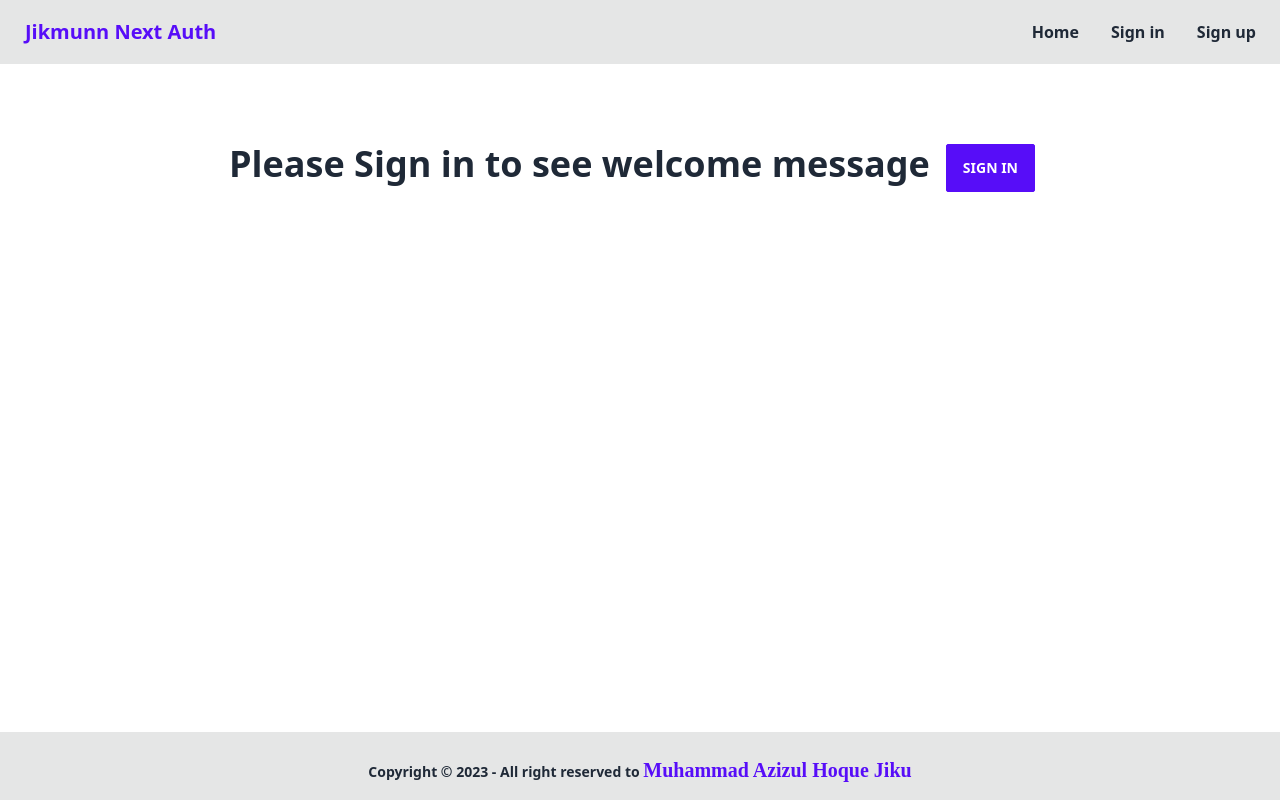
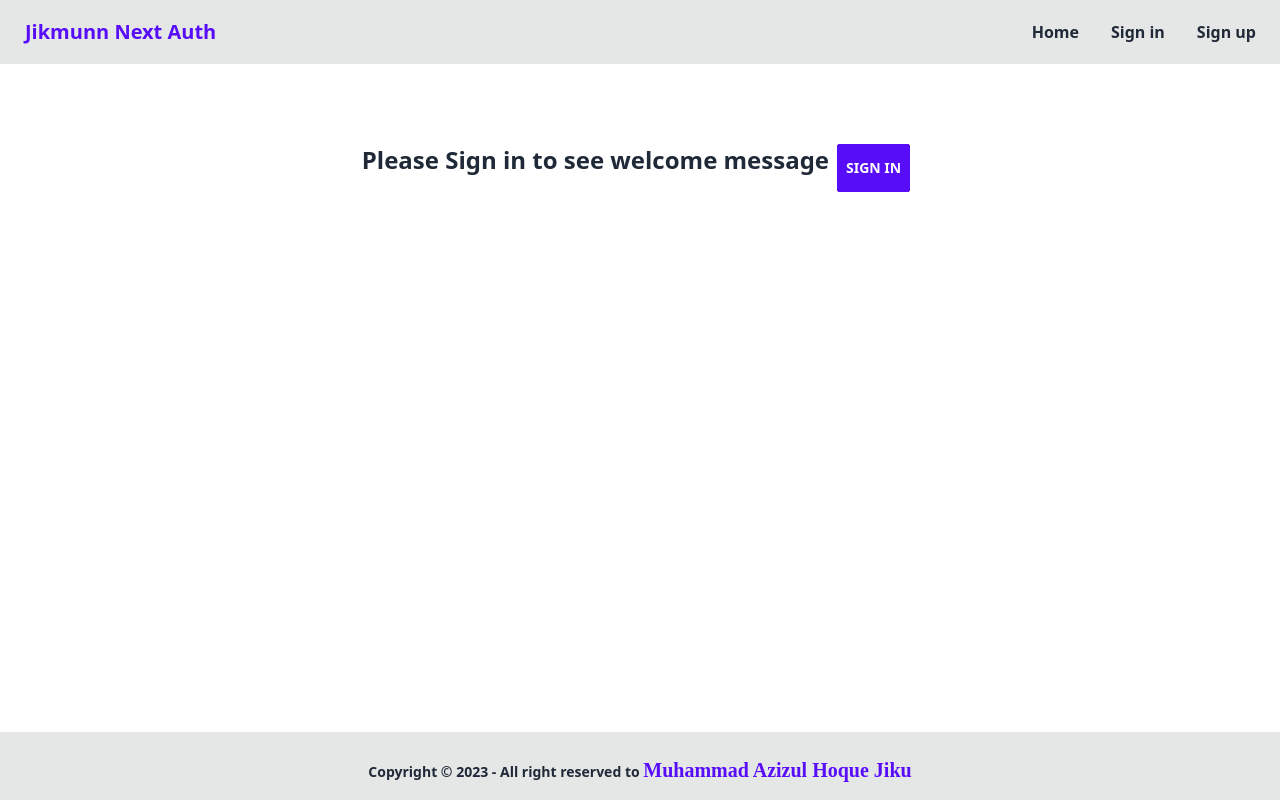
Before and after one commit to muhammad-jiku/jikmunn-next-auth-app, a Next.js app: page / in a window 1280 px wide. Built offline with nearby package versions, Linux system fonts and the light colour scheme; no server answers.

Commit message:
navigation added

```diff
--- a/components/Auth/SignIn/SignIn.jsx
+++ b/components/Auth/SignIn/SignIn.jsx
@@ -3,6 +3,7 @@
 import { signIn } from 'next-auth/react';
 import Head from 'next/head';
 import Link from 'next/link';
+import { useRouter } from 'next/navigation';
 import React from 'react';
 import { useForm } from 'react-hook-form';
 import SocialSignIn from '../SocialSignIn/SocialSignIn';
@@ -17,6 +18,7 @@ const SignIn = () => {
   } = useForm();
 
   let errorMessage;
+  const router = useRouter();
 
   const onSubmit = async () => {
     const email = watch('email');
@@ -37,6 +39,7 @@ const SignIn = () => {
       if (data) {
         console.log(data);
         reset();
+        router.push('/');
       }
     } catch (err) {
       console.log(err);
--- a/components/Auth/SignUp/SignUp.jsx
+++ b/components/Auth/SignUp/SignUp.jsx
@@ -3,6 +3,7 @@
 import axios from 'axios';
 import Head from 'next/head';
 import Link from 'next/link';
+import { useRouter } from 'next/navigation';
 import React, { useState } from 'react';
 import { useForm } from 'react-hook-form';
 
@@ -21,6 +22,7 @@ const SignUp = () => {
   } = useForm();
 
   let errorMessage;
+  const router = useRouter();
 
   const onSubmit = async () => {
     const username = watch('username')
@@ -62,6 +64,7 @@ const SignUp = () => {
             console.log(data?.message);
             // toast.success(data?.message);
             reset();
+            router.push('/');
           } else {
             console.log('Something went wrong!');
             // toast.error('Something went wrong!');
--- a/components/Auth/SocialSignIn/SocialSignIn.jsx
+++ b/components/Auth/SocialSignIn/SocialSignIn.jsx
@@ -4,8 +4,11 @@ import React from 'react';
 import googleLogo from '../../../assets/images/google.png';
 import githubLogo from '../../../assets/images/github.png';
 import Image from 'next/image';
+import { useRouter } from 'next/navigation';
 
 const SocialSignIn = () => {
+  const router = useRouter();
+
   const handleGoogleLogin = async () => {
     console.log('google sign in');
   };
--- a/components/Home/Home.jsx
+++ b/components/Home/Home.jsx
@@ -3,13 +3,20 @@
 import { useSession } from 'next-auth/react';
 import Link from 'next/link';
 import React from 'react';
+import Spinner from '../Shared/Spinner/Spinner';
 
 const HomePage = () => {
-  const { data: session } = useSession();
+  const { data: session, status } = useSession();
   console.log(session);
 
   return (
     <div>
+      {status === 'loading' ? (
+        <>
+          <Spinner />
+        </>
+      ) : (
+        <>
           <main className="container mx-auto text-center py-20">
             <div className="flex justify-center">
               {session ? (
@@ -20,17 +27,20 @@ const HomePage = () => {
                 </>
               ) : (
                 <>
-              <h1 className="text-4xl font-bold">
+                  <h1 className="text-2xl font-bold">
                     {' '}
                     Please Sign in to see welcome message
                   </h1>
-              <button className="btn btn-primary mx-4 p-4 rounded-sm">
+                  <br />
+                  <button className="btn btn-primary mx-2 px-2 rounded-sm">
                     <Link href={'/sign-in'}>Sign In</Link>
                   </button>
                 </>
               )}
             </div>
           </main>
+        </>
+      )}
     </div>
   );
 };
```
Lines whose indentation alone changed are shown as unchanged.
